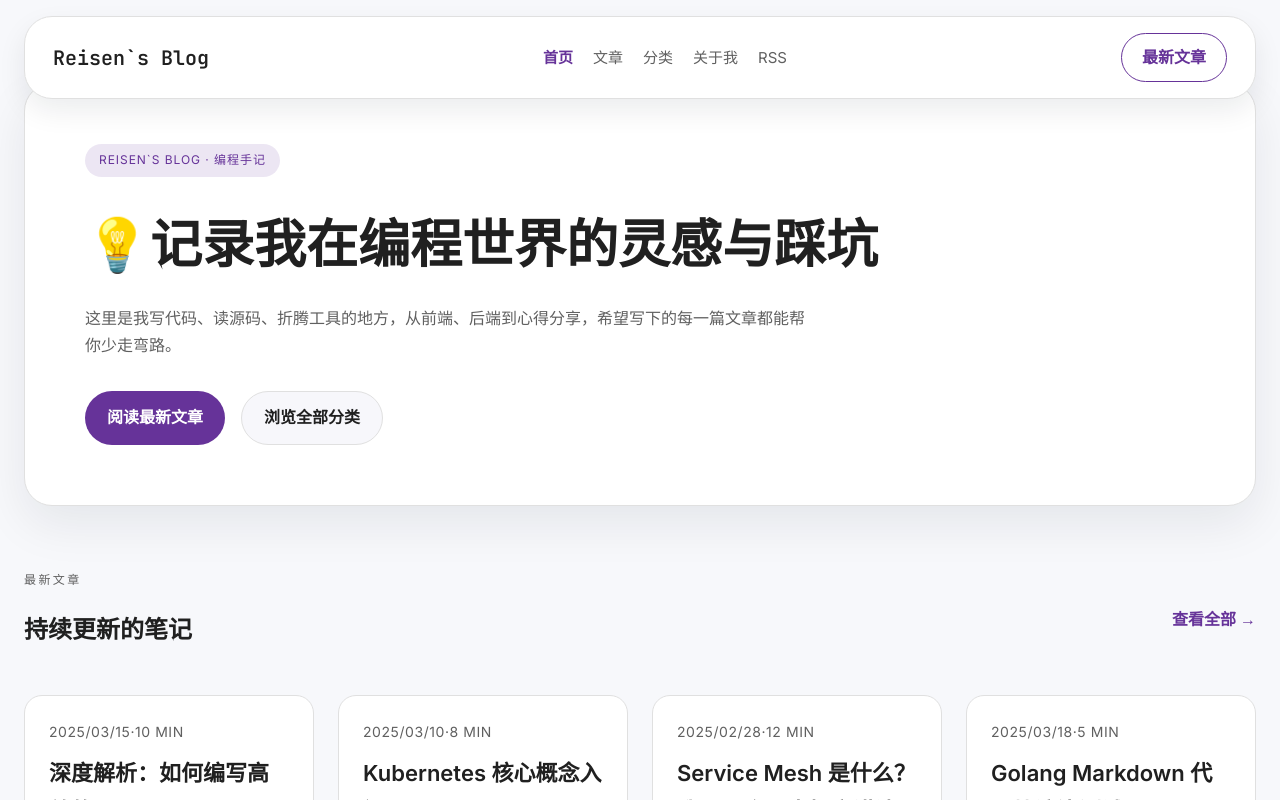
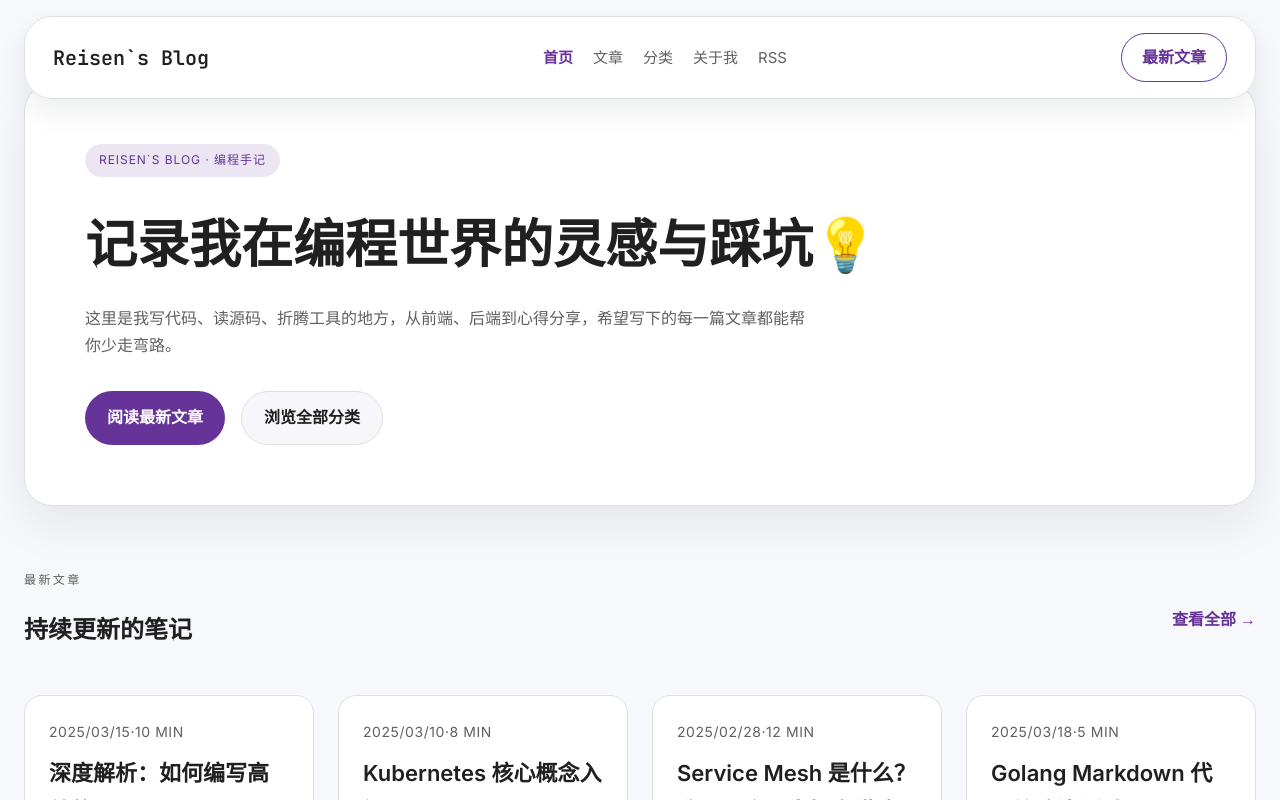
Before and after one commit to ReisenTM/my_blog_frontend, a React (Vite) app: page / in a window 1280 px wide. Shown: the top 800 px of the page. Built offline with nearby package versions, Linux system fonts and the light colour scheme.

Commit message:
chore: rename page title to Reisen`s Blog

```diff
--- a/index.html
+++ b/index.html
@@ -4,7 +4,7 @@
     <meta charset="UTF-8" />
     <link rel="icon" type="image/svg+xml" href="/favicon.svg" />
     <meta name="viewport" content="width=device-width, initial-scale=1.0" />
-    <title>Code Orderliness 博客 Demo</title>
+    <title>Reisen`s Blog</title>
     <link rel="preconnect" href="https://fonts.googleapis.com" />
     <link rel="preconnect" href="https://fonts.gstatic.com" crossorigin />
     <link
--- a/src/pages/HomePage.tsx
+++ b/src/pages/HomePage.tsx
@@ -10,7 +10,7 @@ const HomePage = () => {
     <div className={styles.wrapper}>
       <section className={styles.hero}>
         <div className={styles.heroBadge}>Reisen`s Blog · 编程手记</div>
-        <h1>💡记录我在编程世界的灵感与踩坑</h1>
+        <h1>记录我在编程世界的灵感与踩坑💡</h1>
         <p>这里是我写代码、读源码、折腾工具的地方，从前端、后端到心得分享，希望写下的每一篇文章都能帮你少走弯路。</p>
         <div className={styles.heroActions}>
           <Link to={`/posts/${featuredPost.slug}`} className={styles.heroPrimary}>
```
